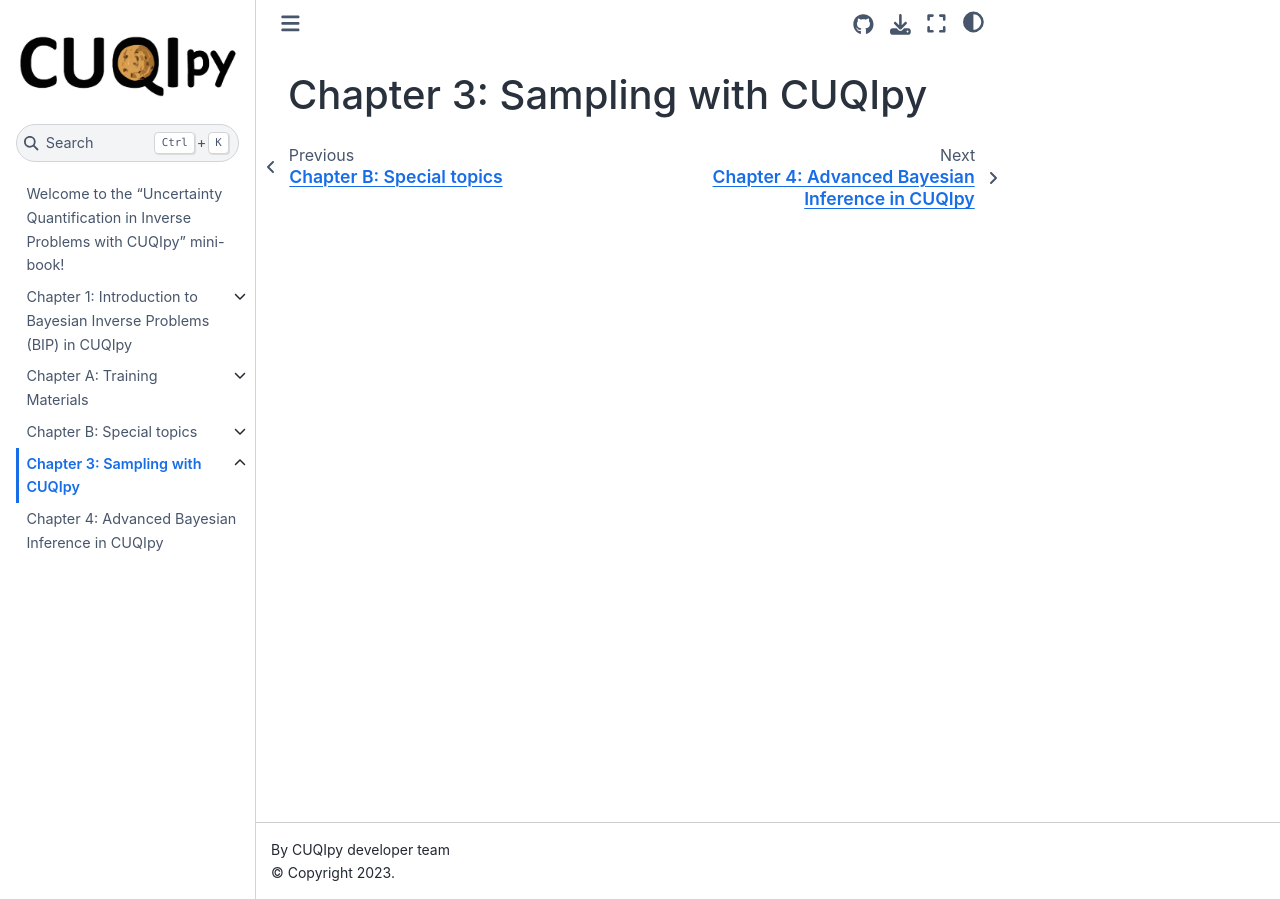
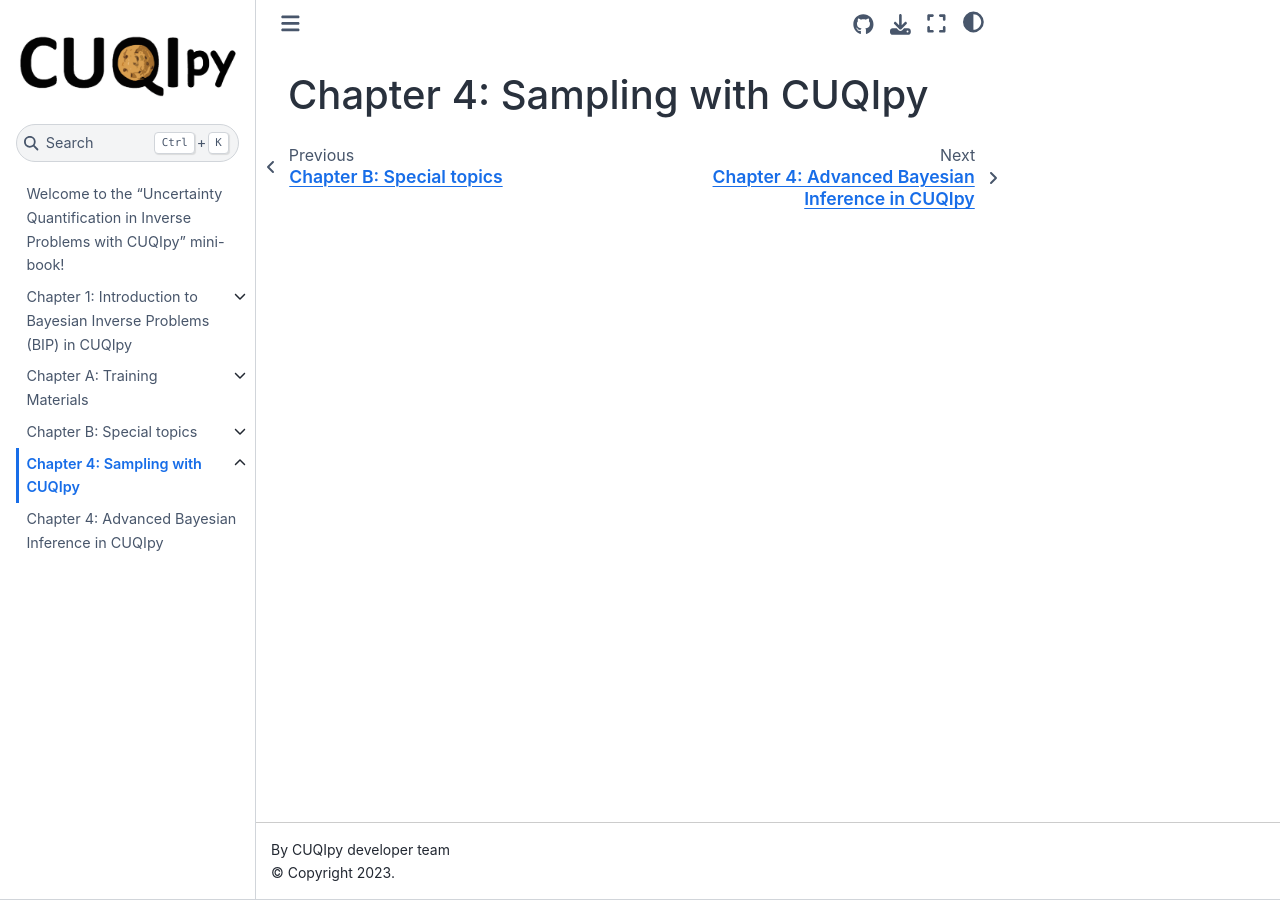
Before and after one commit to amal-ghamdi/CUQI-Book-test, a Jupyter Book: the page built from chapter03/chapter03.md, in a window 1280 px wide. Built offline with Jupyter Book 1.0.4 settings and Sphinx 7.4.7 and the Sphinx Book theme 1.1.4, drawn with Linux system fonts in a browser that asks for light colours; pages that are not in the unit, such as notebooks, are missing from menus.

Commit message:
update chapter name

```diff
--- a/chapter03/chapter03.md
+++ b/chapter03/chapter03.md
@@ -1 +1 @@
-# Chapter 3: Sampling with CUQIpy
+# Chapter 4: Sampling with CUQIpy
```
